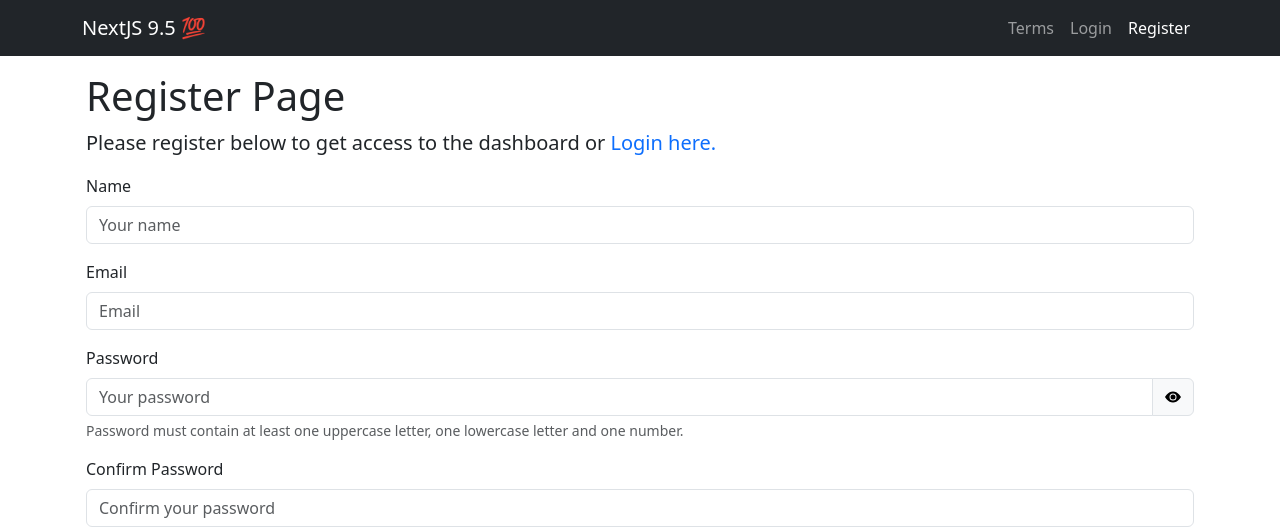
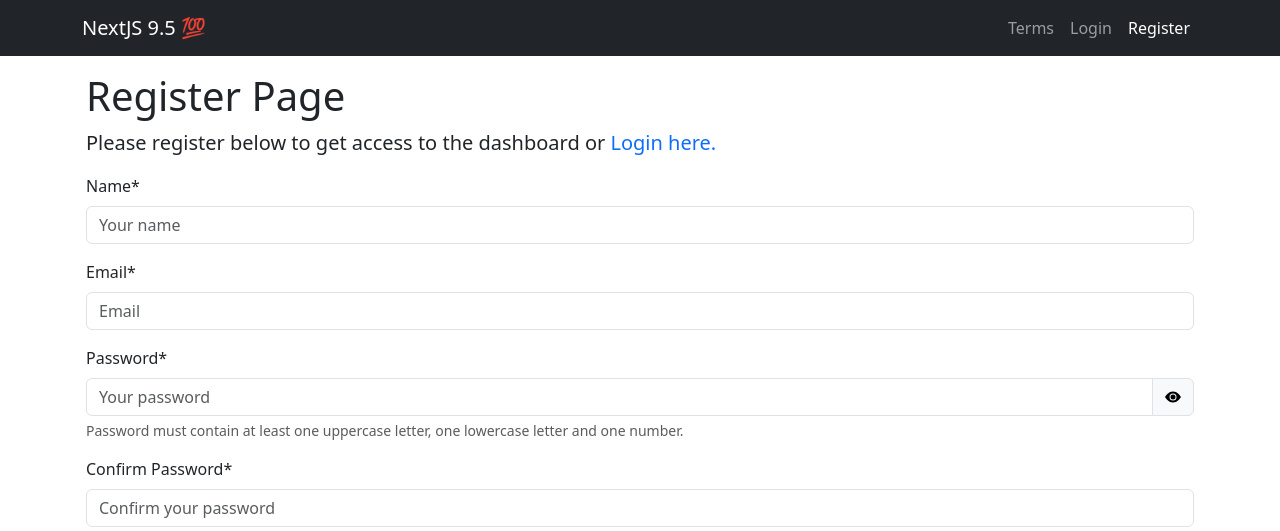
Before and after one commit to Igor178/next-auth-starter, a Next.js app: page /register in a window 1280 px wide. Shown: the top 531 px of the page. Built offline with nearby package versions, Linux system fonts and the light colour scheme; no server answers.

Commit message:
Add * to required fields when registering

```diff
--- a/pages/register.js
+++ b/pages/register.js
@@ -54,7 +54,7 @@ const Register = () => {
                 <ShowErrors errors={errors} />
                 <div className='mb-3 '>
                   <label htmlFor='name' className='form-label'>
-                    Name
+                    Name*
                   </label>
                   <Field
                     autoComplete='off'
@@ -69,7 +69,7 @@ const Register = () => {
                 </div>
                 <div className='mb-3 '>
                   <label htmlFor='email' className='form-label'>
-                    Email
+                    Email*
                   </label>
                   <Field
                     autoComplete='off'
@@ -83,7 +83,7 @@ const Register = () => {
                   />
                 </div>
                 <label htmlFor='password' className='form-label'>
-                  Password
+                  Password*
                 </label>
                 <div className=' input-group'>
                   <Field
@@ -107,7 +107,7 @@ const Register = () => {
                 </div>
                 <div className='mb-3 '>
                   <label htmlFor='password_confirm' className='form-label'>
-                    Confirm Password
+                    Confirm Password*
                   </label>
                   <Field
                     autoComplete='off'
```
